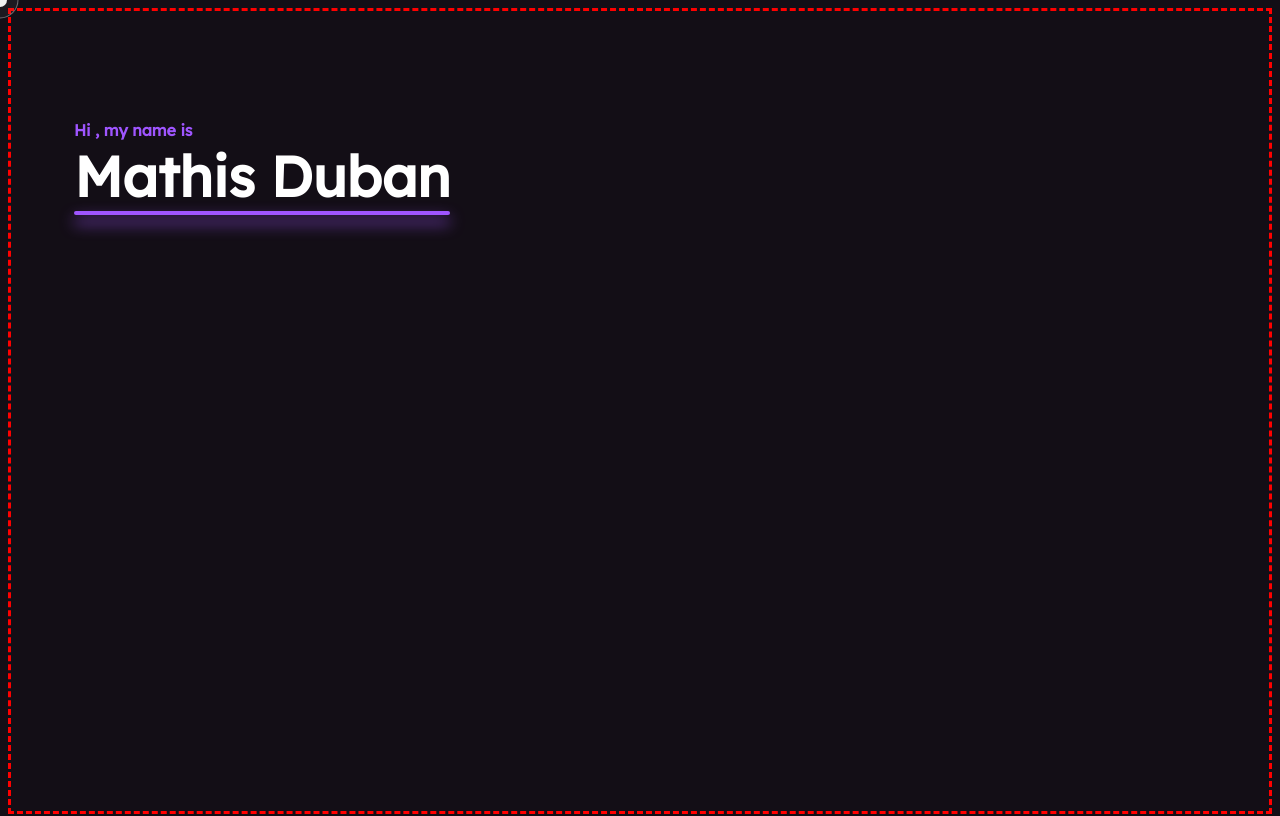
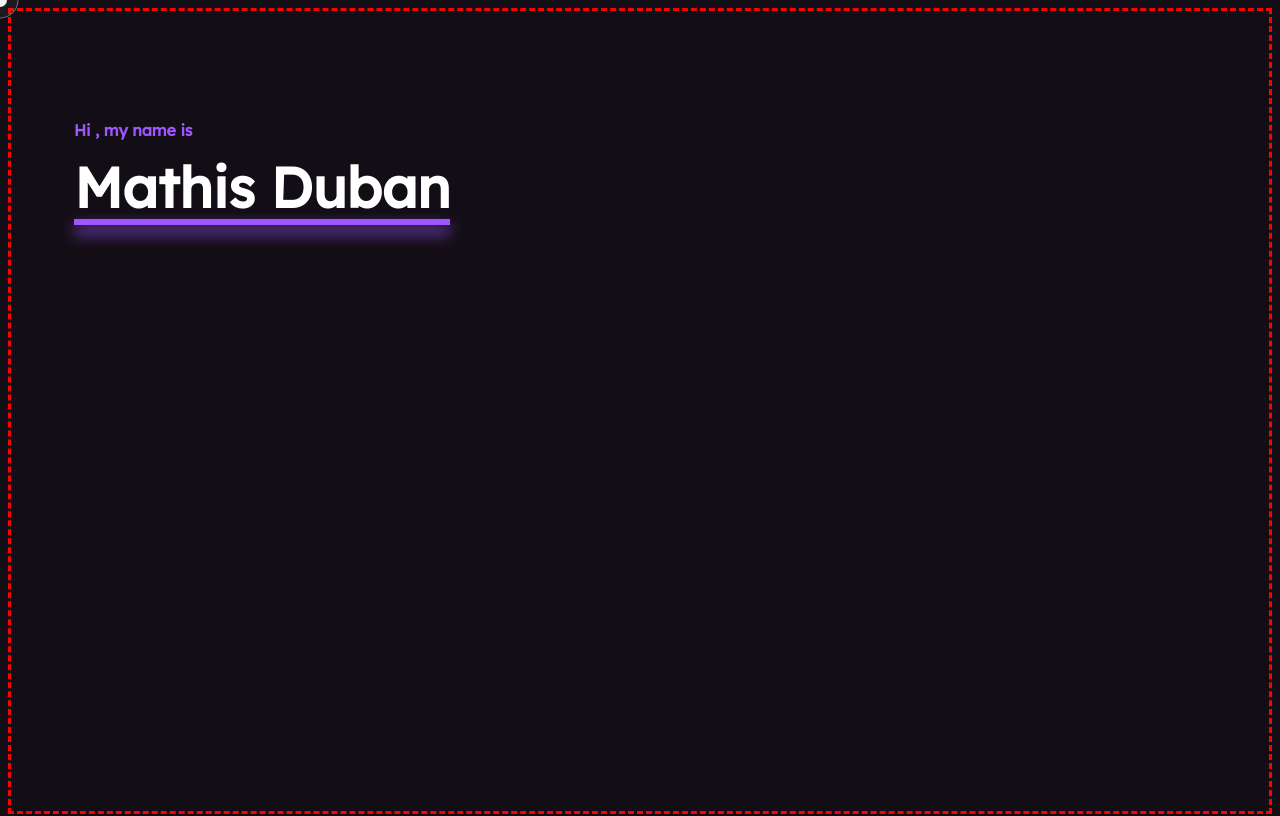
Before and after one commit to Akkuun/PortFolio_React_Duban, a React (Create React App) app: page / in a window 1280 px wide. Shown: the top 816 px of the page. Built offline with nearby package versions, Linux system fonts and the light colour scheme.

Commit message:
size in %

```diff
--- a/src/style/header-component-style.css
+++ b/src/style/header-component-style.css
@@ -21,7 +21,7 @@
 
 #Hi{
     color:#9F55FF;
-    margin-bottom: 1px;
+    margin-bottom: 1%;
 }
 
 #Mathis{ color: white;
@@ -32,12 +32,12 @@
 #Mathis::after{
     content: ''; /* Ajout d'un contenu pour l'élément ::after */
     position: absolute; /* Position absolue pour placer la barre de soulignement */
-    bottom: -4px; /* Ajustement pour positionner la barre de soulignement au-dessous du texte */
+    bottom: -4%; /* Ajustement pour positionner la barre de soulignement au-dessous du texte */
     left: 0; /* Alignement à gauche */
     width: 100%; /* Barre de soulignement prenant toute la largeur du texte */
-    height: 4px; /* Épaisseur du soulignement */
+    height: 8%; /* Épaisseur du soulignement */
     background-color: #9F55FF; /* Couleur de la barre de soulignement */
-    border-radius: 10px; /* Arrondir les coins du soulignement */
+    border-radius: 2%px; /* Arrondir les coins du soulignement */
     box-shadow: 0px 8px 15px rgba(159, 85, 255, 1);
 }
 
```
